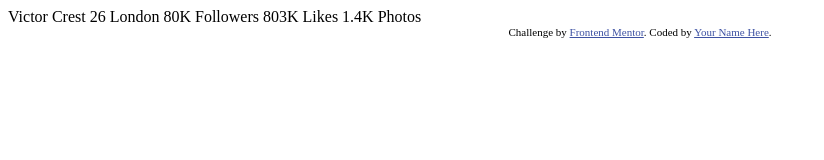
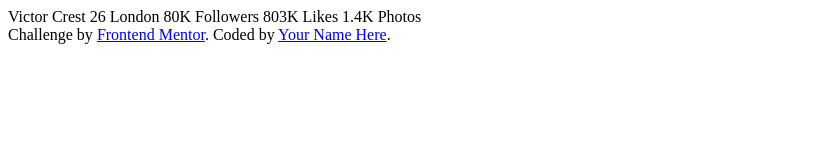
Before and after one commit to afuhflynn/profile-card-component, a plain HTML site: page index.html in a window 1280 px wide. Shown: the whole page, without its empty margins (0-824 px from the left). Drawn offline with Linux system fonts and the light colour scheme.

Commit message:
refactor: clean up README and HTML files, remove unused script

```diff
--- a/index.html
+++ b/index.html
@@ -10,18 +10,6 @@
   <link rel="stylesheet" href="./styles.css">
 
   <title>Frontend Mentor | Profile card component</title>
-
-  <!-- Feel free to remove these styles or customise in your own stylesheet 👍 -->
-  <style>
-    .attribution {
-      font-size: 11px;
-      text-align: center;
-    }
-
-    .attribution a {
-      color: hsl(228, 45%, 44%);
-    }
-  </style>
 </head>
 
 <body>
@@ -41,8 +29,6 @@
     Challenge by <a href="https://www.frontendmentor.io?ref=challenge" target="_blank">Frontend Mentor</a>.
     Coded by <a href="#">Your Name Here</a>.
   </div>
-
-  <script src="./script.js"></script>
 </body>
 
 </html>
```
Also changed, not shown: script.js (deleted), 1 other file.
